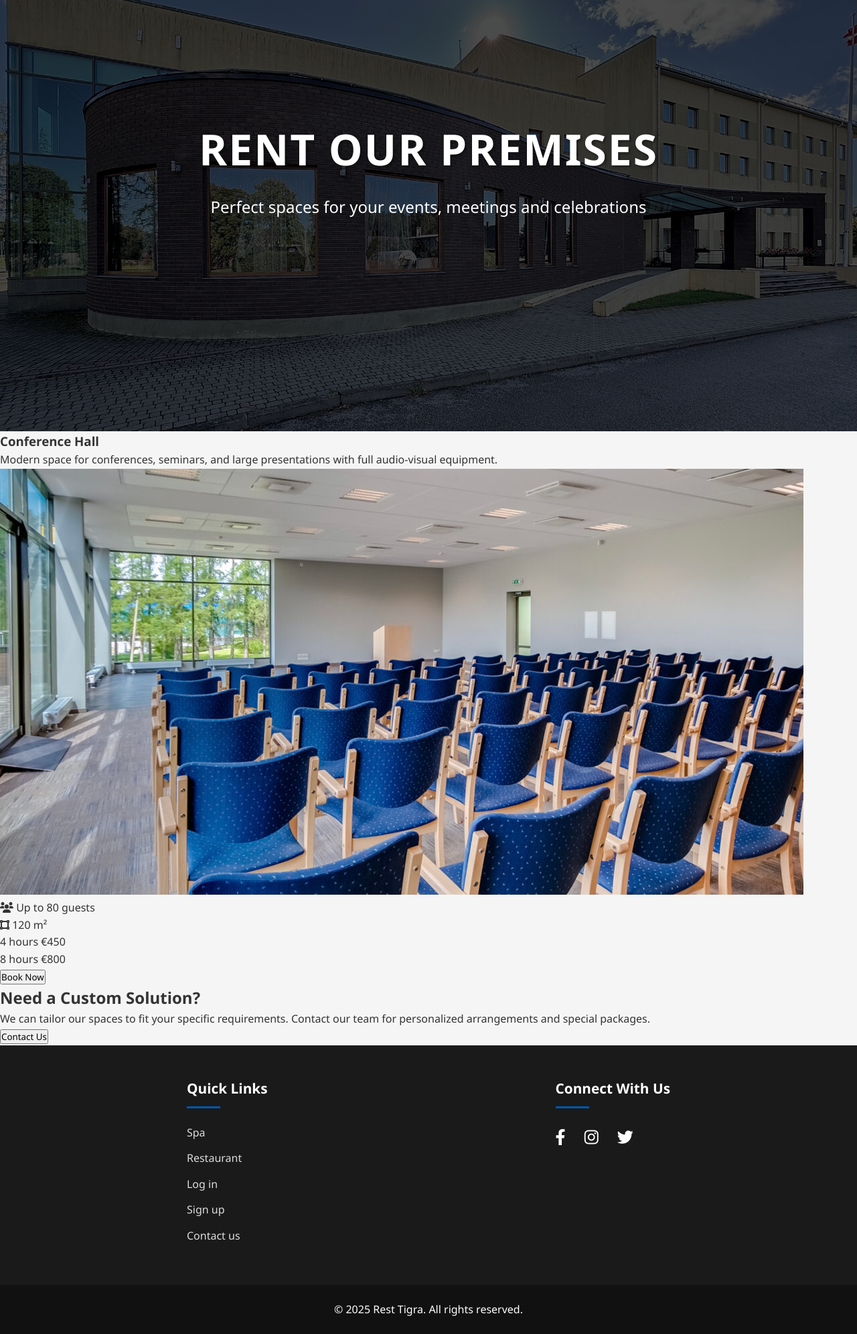
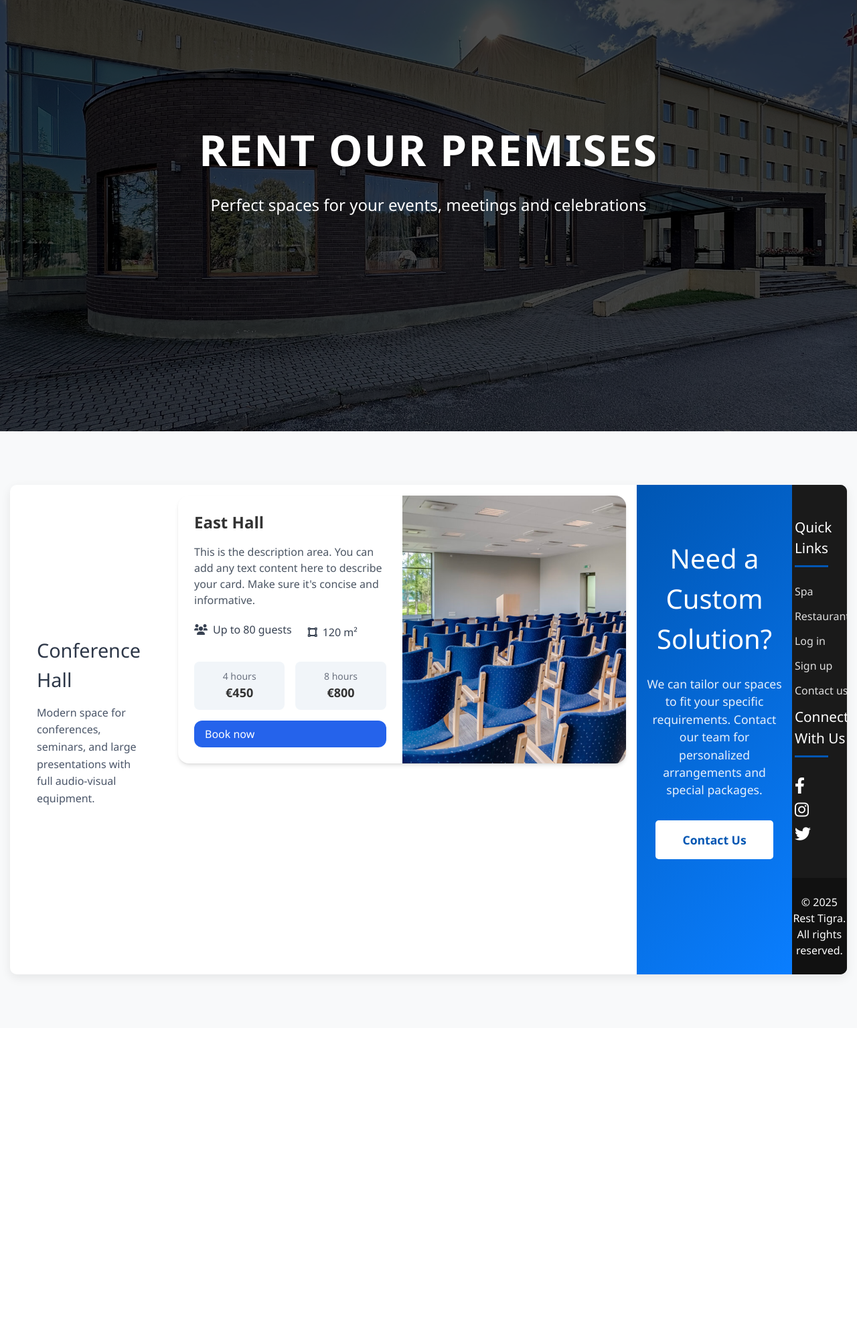
Before and after one commit to Edite10/RestTigra, a Django app: page /premises/ in a window 1280 px wide. Shown: the part 156-2148 px from the top of the page at 67% size. After the commit the page ends 1620 px from the top, so only its background shows below. Run offline with Django 5.2, Linux system fonts and the light colour scheme; some libraries are stand-ins or nearby versions.

Commit message:
Make first card for premises

```diff
--- a/static/css/style.css
+++ b/static/css/style.css
@@ -373,6 +373,201 @@
     }
 }
 
+/* Premises Section */
+.premises-section {
+    padding: 5rem 0;
+    background-color: #f8f9fa;
+}
+
+.container {
+    max-width: 1200px;
+    margin: 0 auto;
+    padding: 0 15px;
+}
+
+.premises-grid {
+    display: flex;
+    flex-direction: column;
+    gap: 2.5rem;
+}
+
+.premise-card {
+    display: flex;
+    background: white;
+    border-radius: 10px;
+    overflow: hidden;
+    box-shadow: 0 5px 15px rgba(0, 0, 0, 0.08);
+    transition: transform 0.3s ease, box-shadow 0.3s ease;
+}
+
+.premise-card:hover {
+    transform: translateY(-5px);
+    box-shadow: 0 10px 25px rgba(0, 0, 0, 0.15);
+}
+
+.premise-info {
+    flex: 1;
+    padding: 2.5rem;
+    display: flex;
+    flex-direction: column;
+    justify-content: center;
+}
+
+.premise-image {
+    flex: 1;
+    min-height: 300px;
+    overflow: hidden;
+}
+
+.premise-image img {
+    width: 100%;
+    height: 100%;
+    object-fit: cover;
+    transition: transform 0.5s ease;
+}
+
+.premise-card:hover .premise-image img {
+    transform: scale(1.05);
+}
+
+.premise-info h3 {
+    font-size: 1.8rem;
+    color: #2d3748;
+    margin-bottom: 1rem;
+}
+
+.premise-info p {
+    color: #4a5568;
+    margin-bottom: 1.5rem;
+    line-height: 1.6;
+}
+
+.premise-specs {
+    display: flex;
+    gap: 1.5rem;
+    margin-bottom: 1.5rem;
+}
+
+.spec {
+    display: flex;
+    align-items: center;
+    gap: 0.5rem;
+}
+
+.spec i {
+    color: #0056b3;
+    font-size: 1.2rem;
+}
+
+.premise-pricing {
+    display: flex;
+    gap: 1.5rem;
+    margin-bottom: 1.5rem;
+}
+
+.price-block {
+    background-color: #f1f5f9;
+    padding: 0.75rem 1.25rem;
+    border-radius: 8px;
+    text-align: center;
+}
+
+.duration {
+    display: block;
+    color: #64748b;
+    font-size: 0.9rem;
+    margin-bottom: 5px;
+}
+
+.price {
+    font-weight: 700;
+    color: #2d3748;
+    font-size: 1.2rem;
+}
+
+.book-btn {
+    padding: 0.75rem 2rem;
+    background-color: #0056b3;
+    color: white;
+    border: none;
+    border-radius: 5px;
+    font-weight: 600;
+    cursor: pointer;
+    transition: background-color 0.3s, transform 0.3s;
+    align-self: flex-start;
+    margin-top: 1rem;
+}
+
+.book-btn:hover {
+    background-color: #004494;
+    transform: translateY(-3px);
+}
+
+/* Responsive design for premises */
+@media (max-width: 992px) {
+    .premise-card {
+        flex-direction: column;
+    }
+
+    .premise-image {
+        min-height: 250px;
+        order: -1; /* Move image to top on smaller screens */
+    }
+
+    .premise-info {
+        padding: 2rem;
+    }
+}
+
+@media (max-width: 576px) {
+    .premise-specs, .premise-pricing {
+        flex-direction: column;
+        gap: 1rem;
+    }
+}
+
+/* CTA Section */
+.cta-section {
+    padding: 5rem 0;
+    background: linear-gradient(135deg, #0056b3 0%, #0a7eff 100%);
+    color: white;
+    text-align: center;
+}
+
+.cta-content {
+    max-width: 800px;
+    margin: 0 auto;
+}
+
+.cta-content h2 {
+    font-size: 2.5rem;
+    margin-bottom: 1.5rem;
+}
+
+.cta-content p {
+    font-size: 1.1rem;
+    margin-bottom: 2rem;
+    opacity: 0.9;
+}
+
+.contact-btn {
+    padding: 1rem 2.5rem;
+    background-color: white;
+    color: #0056b3;
+    border: none;
+    border-radius: 5px;
+    font-weight: 600;
+    font-size: 1.1rem;
+    cursor: pointer;
+    transition: all 0.3s ease;
+}
+
+.contact-btn:hover {
+    background-color: rgba(255, 255, 255, 0.9);
+    transform: translateY(-3px);
+    box-shadow: 0 10px 20px rgba(0, 0, 0, 0.1);
+}
+
 /* Footer Styles */
 footer {
     background-color: #1a1a1a;
--- a/templates/base.html
+++ b/templates/base.html
@@ -16,7 +16,7 @@
     {% block content %}
     {% endblock %}
 
-
+    <script src="https://cdn.tailwindcss.com"></script>
     <script src="{% static 'js/script.js' %}"></script>
     {% block extra_js %}{% endblock %}
 
--- a/templates/premises.html
+++ b/templates/premises.html
@@ -30,33 +30,49 @@
 <section class="premises-section">
     <div class="container">
         <div class="premises-grid">
-            <!-- East Hall -->
             <div class="premise-card">
-                <div class="premise-content">
+                <div class="premise-info">
                     <h3>Conference Hall</h3>
                     <p>Modern space for conferences, seminars, and large presentations with full audio-visual equipment.</p>
-                    <img src="{% static 'images/austrumuzale.jpeg' %}" alt="Conference Hall">
-                    <div class="premise-specs">
-                        <div class="spec">
+                    </div>
+
+    <div class="max-w-4xl mx-auto p-4">
+        <div class="bg-white rounded-2xl shadow-md overflow-hidden grid grid-cols-1 md:grid-cols-2">
+        <!-- Left: Description -->
+    <div class="p-6 flex flex-col justify-center space-y-4">
+        <h2 class="text-2xl font-semibold">East Hall</h2>
+            <p class="text-gray-600">
+            This is the description area. You can add any text content here to describe your card. Make sure it's concise and informative.</p>
+        <!-- Specs -->
+        <div class="premise-specs space-y-2">
+            <div class="flex items-center space-x-2 text-gray-700">
                 <i class="fas fa-users"></i>
                 <span>Up to 80 guests</span>
             </div>
-                        <div class="spec">
+        <div class="flex items-center space-x-2 text-gray-700">
                 <i class="fas fa-vector-square"></i>
                 <span>120 m²</span>
         </div>
         </div>
-                    <div class="premise-pricing">
-                        <div class="price-block">
-                            <span class="duration">4 hours</span>
-                            <span class="price">€450</span>
+
+        <!-- Pricing -->
+        <div class="premise-pricing grid grid-cols-2 gap-4 pt-4">
+            <div class="price-block text-center">
+                <span class="block text-sm text-gray-500">4 hours</span>
+                <span class="text-lg font-bold">€450</span>
             </div>
-                        <div class="price-block">
-                            <span class="duration">8 hours</span>
-                            <span class="price">€800</span>
+            <div class="price-block text-center">
+                <span class="block text-sm text-gray-500">8 hours</span>
+                <span class="text-lg font-bold">€800</span>
             </div>
         </div>
-                    <button class="book-btn">Book Now</button>
+      <!-- Button -->
+        <a href="{% url 'contactus' %}" class="inline-block bg-blue-600 text-white px-4 py-2 rounded-xl hover:bg-blue-700 transition mt-4">Book now </a>
+    </div>
+    <!-- Right: Image -->
+            <div class="h-64 md:h-auto">
+                <img src="{% static 'images/austrumuzale.jpeg' %}" alt="East Hall" class="w-full h-full object-cover"/>
+            </div>
         </div>
     </div>
 
```
Lines whose indentation alone changed are shown as unchanged.
